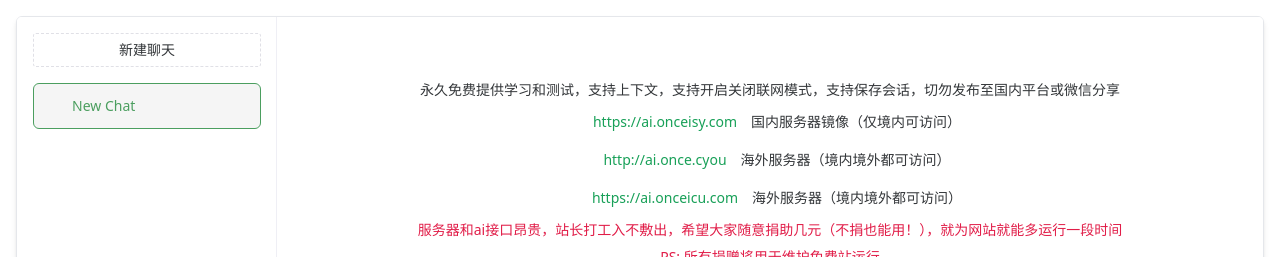
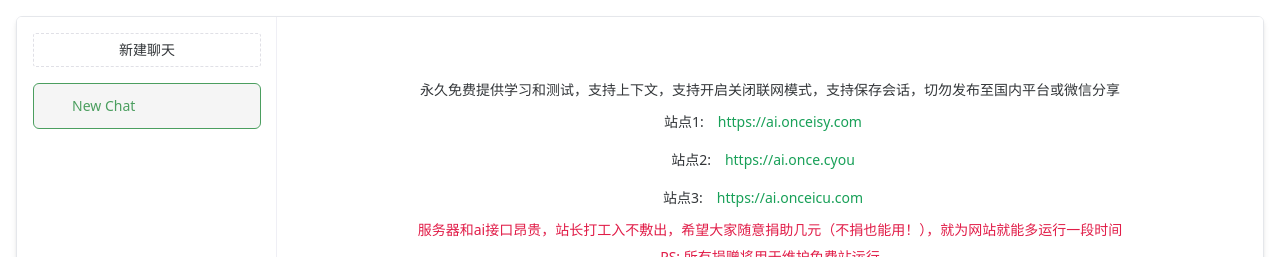
Before and after one commit to onceisy/chatgpt-web, a Vue app: page /#/chat/1692795963000 in a window 1280 px wide. Shown: the top 257 px of the page. Built offline with nearby package versions, Linux system fonts and the light colour scheme; some icons are missing.

Commit message:
feat: 修改站点

```diff
--- a/src/views/chat/index.vue
+++ b/src/views/chat/index.vue
@@ -230,7 +230,7 @@ async function onRegenerate(index: number) {
       signal: controller.signal,
       onDownloadProgress: ({ event }) => {
         const xhr = event.target
-        const { responseText } = xhr
+        const { responseText = '' } = xhr || {}
         // Always process the final line
         // const lastIndex = responseText.lastIndexOf('\n')
         let chunk = responseText;
@@ -466,22 +466,22 @@ onUnmounted(() => {
               <SvgIcon icon="ri:bubble-chart-fill" class="mr-2 text-3xl" />
               <div>永久免费提供学习和测试，支持上下文，支持开启关闭联网模式，支持保存会话，切勿发布至国内平台或微信分享</div>
               <div class="mt-1">
+                <span>站点1:</span>
                 <n-button quaternary type="primary">
                   <a target="_blank" href="https://ai.onceisy.com/">https://ai.onceisy.com</a>
                 </n-button>
-                <span>国内服务器镜像（仅境内可访问）</span>
               </div>
               <div class="mt-1">
+                <span>站点2:</span>
                 <n-button quaternary type="primary">
-                  <a target="_blank" href="http://ai.once.cyou/">http://ai.once.cyou</a>
+                  <a target="_blank" href="https://ai.once.cyou/">https://ai.once.cyou</a>
                 </n-button>
-                <span>海外服务器（境内境外都可访问）</span>
               </div>
               <div class="mt-1">
+                <span>站点3:</span>
                 <n-button quaternary type="primary">
                   <a target="_blank" href="https://ai.once.cyou/">https://ai.onceicu.com</a>
                 </n-button>
-                <span>海外服务器（境内境外都可访问）</span>
               </div>
               <div class="mt-1 text-rose-600">服务器和ai接口昂贵，站长打工入不敷出，希望大家随意捐助几元（不捐也能用！），就为网站就能多运行一段时间</div>
               <div class="mt-1 mb-3 text-rose-600">PS: 所有捐赠将用于维护免费站运行</div>
```
Also changed, not shown: 1 other file (tests, documents, lock files or other folders).
